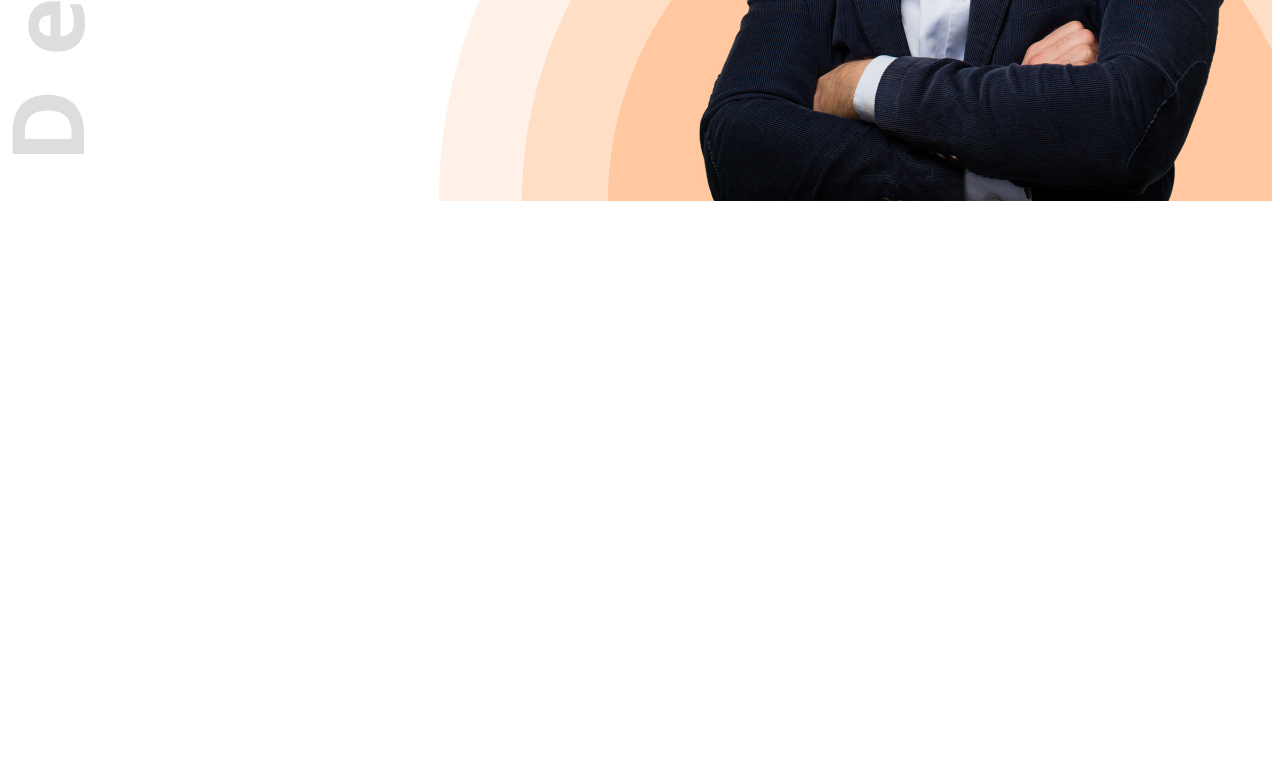
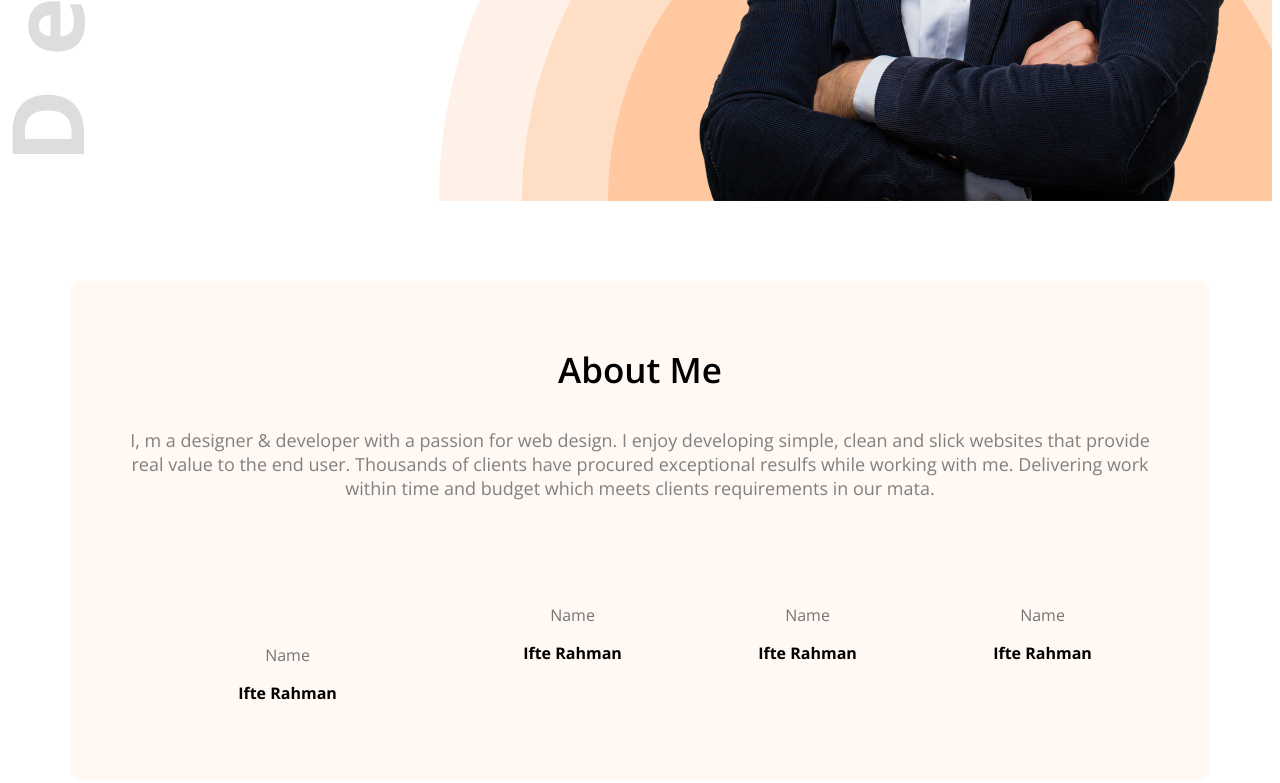
Before and after one commit to ifterahman/web-dev-portfolio, a plain HTML site: page index.html in a window 1280 px wide. Shown: the part 676-1459 px from the top of the page. Before the commit the page ends 885 px from the top, so only its background shows below. Drawn offline with nearby package versions, Linux system fonts and the light colour scheme.

Commit message:
I have added about section

```diff
--- a/index.html
+++ b/index.html
@@ -1,14 +1,16 @@
 <!DOCTYPE html>
 <html lang="en">
+
 <head>
   <meta charset="UTF-8">
   <meta name="viewport" content="width=device-width, initial-scale=1.0">
   <title>Ifte Rahman</title>
   <style>
     @import url('https://fonts.googleapis.com/css2?family=Open+Sans:ital,wght@0,300..800;1,300..800&display=swap');
-    </style>
-    <link rel="stylesheet" href="styles/style.css">
+  </style>
+  <link rel="stylesheet" href="styles/style.css">
 </head>
+
 <body class="open-sans-normal">
   <header class="header">
     <nav>
@@ -31,11 +33,39 @@
       <img class="banner-profile-pic" src="images/hardy.png" alt="">
     </div>
   </header>
+
   <main>
+    <section class="about">
+      <h3 class="section-title">About Me</h3>
+      <p class="section-descrription">I, m a designer & developer with a passion for web design. I enjoy developing
+        simple, clean and slick websites that provide real value to the end user. Thousands of clients have procured
+        exceptional resulfs while working with me. Delivering work within time and budget which meets clients
+        requirements in our mata.</p>
 
+      <div class="about-items">
+        <div class="about item">
+          <p class="item-title">Name</p>
+          <p class="item-description">Ifte Rahman</p>
+        </div>
+        <div class="about-item">
+          <p class="item-title">Name</p>
+          <p class="item-description">Ifte Rahman</p>
+        </div>
+        <div class="about-item">
+          <p class="item-title">Name</p>
+          <p class="item-description">Ifte Rahman</p>
+        </div>
+        <div class="about-item">
+          <p class="item-title">Name</p>
+          <p class="item-description">Ifte Rahman</p>
+        </div>
+      </div>
+    </section>
   </main>
+
   <footer>
 
   </footer>
 </body>
+
 </html>
--- a/styles/style.css
+++ b/styles/style.css
@@ -21,6 +21,10 @@
   font-size: 35px;
   font-weight: 600;
   color: black;
+}
+.section-descrription{
+  font-size: 18px;
+  color: gray;
 }
 /* Background image */
 .header{
@@ -98,3 +102,36 @@ nav li a{
 .banner-profile-pic{
   width: auto;
 }
+/* main section css */
+main{
+  max-width: 1140px;
+  margin: 0 auto;
+}
+/* About Me section CSS */
+.about{
+  border-radius: 10px;
+  padding: 30px 50px;
+  text-align: center;
+  background-color: #FFF8F3;
+  margin-top: 80px;
+  /* margin: 130px auto; */
+}
+
+.about-items{
+  display: flex;
+  justify-content: space-around;
+  align-items: center;
+}
+.about-item{
+  /* display: flex;
+  /* align-items: center;
+  justify-content: right; */ */
+}
+.item-title{
+  color: rgba(117, 117, 117, 1);
+  font-weight: normal;
+}
+.item-description{
+  color: black;
+  font-weight: bold;
+}
```
